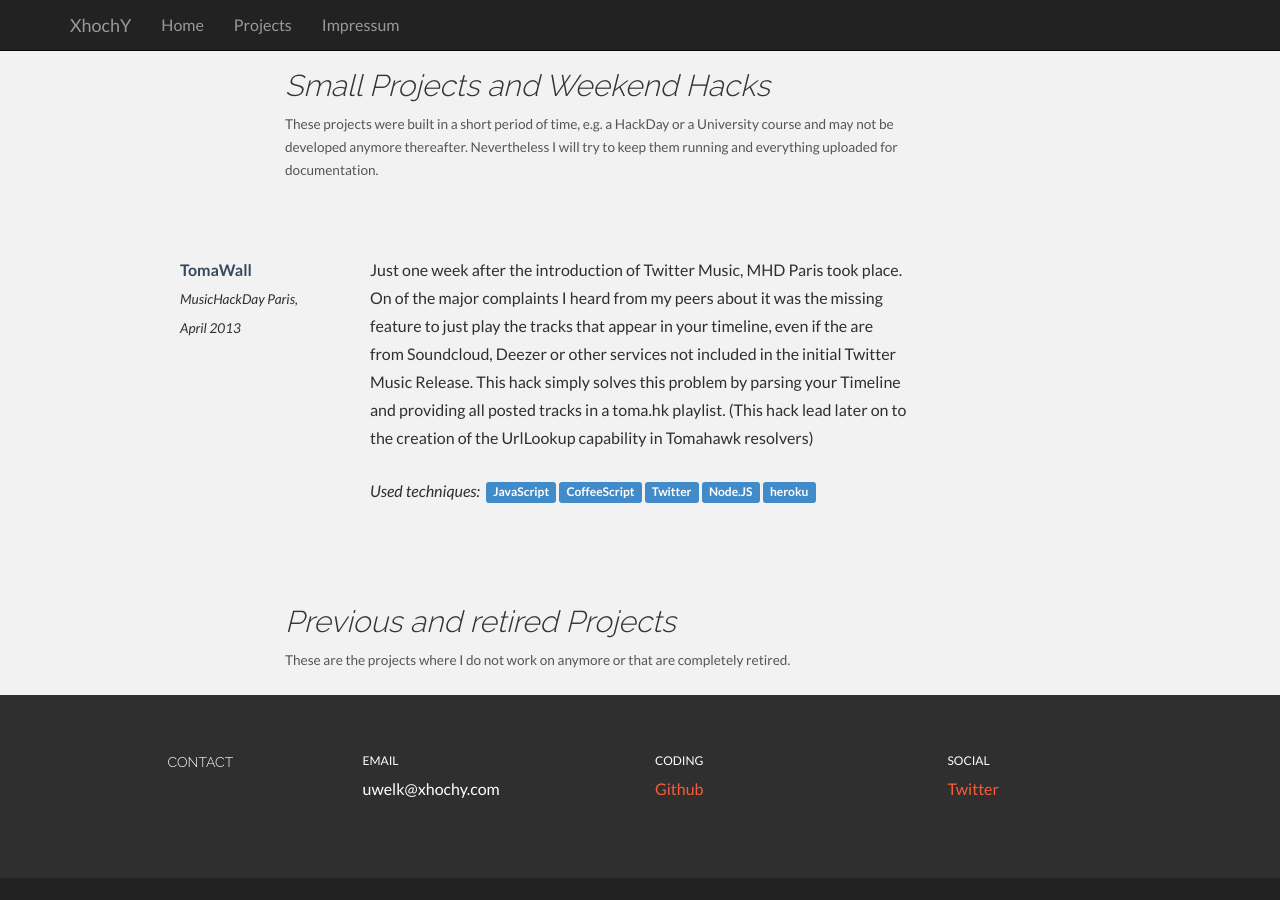
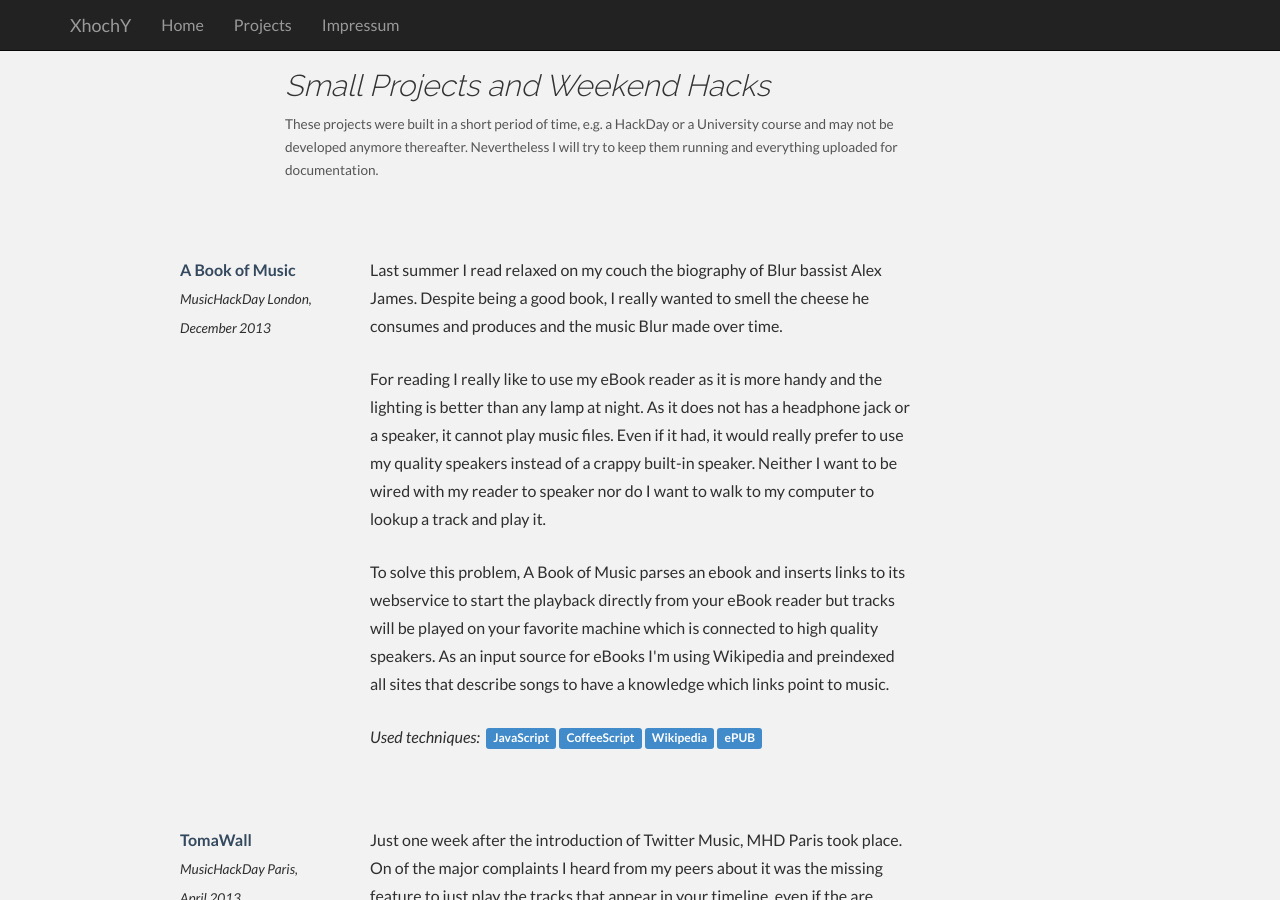
Before and after one commit to xhochy/xhochy.github.com, a Jekyll site: the page built from projects.html, in a window 1280 px wide and 900 px high, scrolled down 1643 px. Built offline with Jekyll 4.4.1, drawn with Linux system fonts in a browser that asks for light colours.

Commit message:
Add A Book of Music

```diff
--- a/projects.html
+++ b/projects.html
@@ -131,6 +131,46 @@ title: XhochY
         <div class="col-lg-2 col-lg-offset-1">
             <p>
             <!-- TODO: Add link -->
+            <t>A Book of Music</t>
+            <br />
+            <small>
+                <em>
+                    MusicHackDay London,<br />
+                    December 2013
+                </em>
+            </small>
+            </p>
+        </div>
+        <div class="col-lg-6">
+            <p>
+            Last summer I read relaxed on my couch the biography of Blur bassist Alex James.
+            Despite being a good book, I really wanted to smell the cheese he consumes and produces and the music Blur made over time.
+            </p>
+            <p>
+            For reading I really like to use my eBook reader as it is more handy and the lighting is better than any lamp at night.
+            As it does not has a headphone jack or a speaker, it cannot play music files.
+            Even if it had, it would really prefer to use my quality speakers instead of a crappy built-in speaker.
+            Neither I want to be wired with my reader to speaker nor do I want to walk to my computer to lookup a track and play it.
+            </p>
+            <p>
+            To solve this problem, A Book of Music parses an ebook and inserts links to its webservice to start the playback directly from your eBook reader but tracks will be played on your favorite machine which is connected to high quality speakers.
+            As an input source for eBooks I'm using Wikipedia and preindexed all sites that describe songs to have a knowledge which links point to music.
+            </p>
+            <p>
+            <em>Used techniques:&nbsp;</em>
+            <span class="label label-primary">JavaScript</span>
+            <span class="label label-primary">CoffeeScript</span>
+            <span class="label label-primary">Wikipedia</span>
+            <span class="label label-primary">ePUB</span>
+            </p>
+        </div>
+    </div>
+</div>
+<div class="container desc">
+    <div class="row">
+        <div class="col-lg-2 col-lg-offset-1">
+            <p>
+            <!-- TODO: Add link -->
             <t>TomaWall</t>
             <br />
             <small>
```
